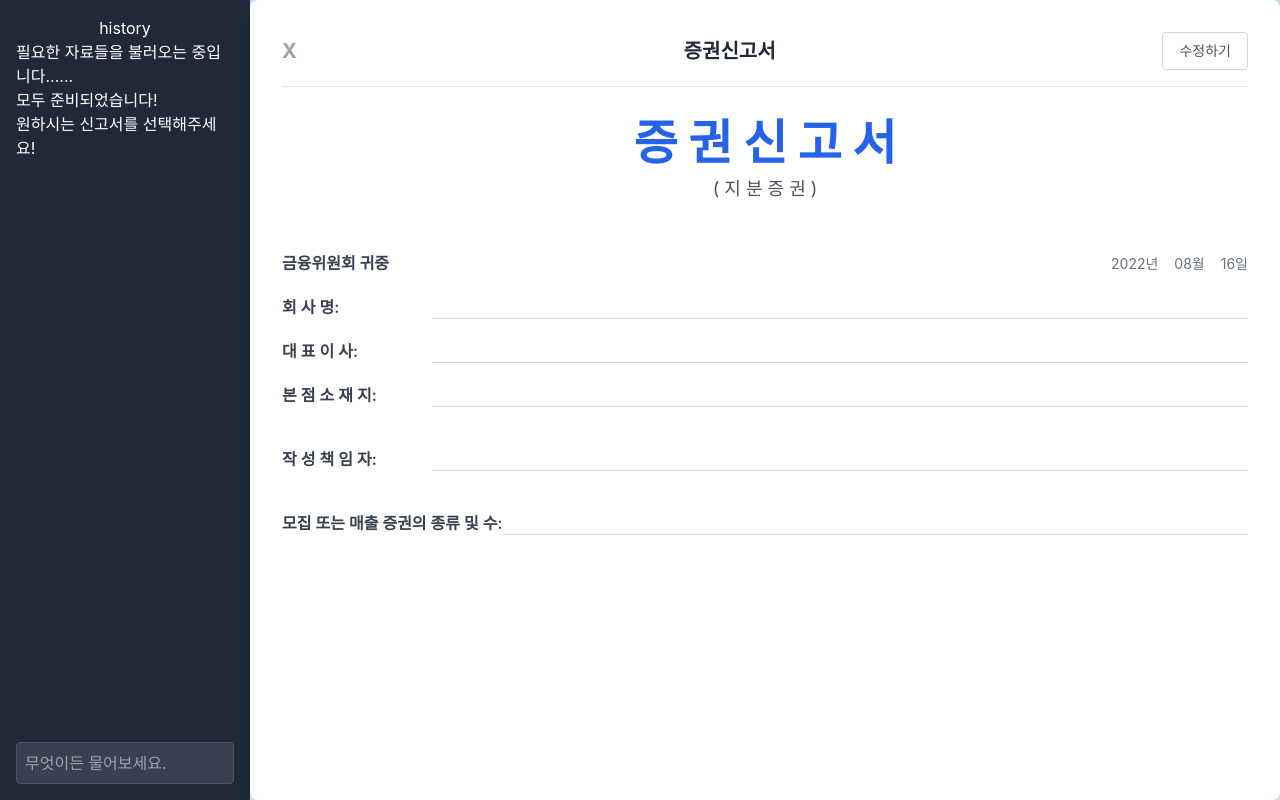
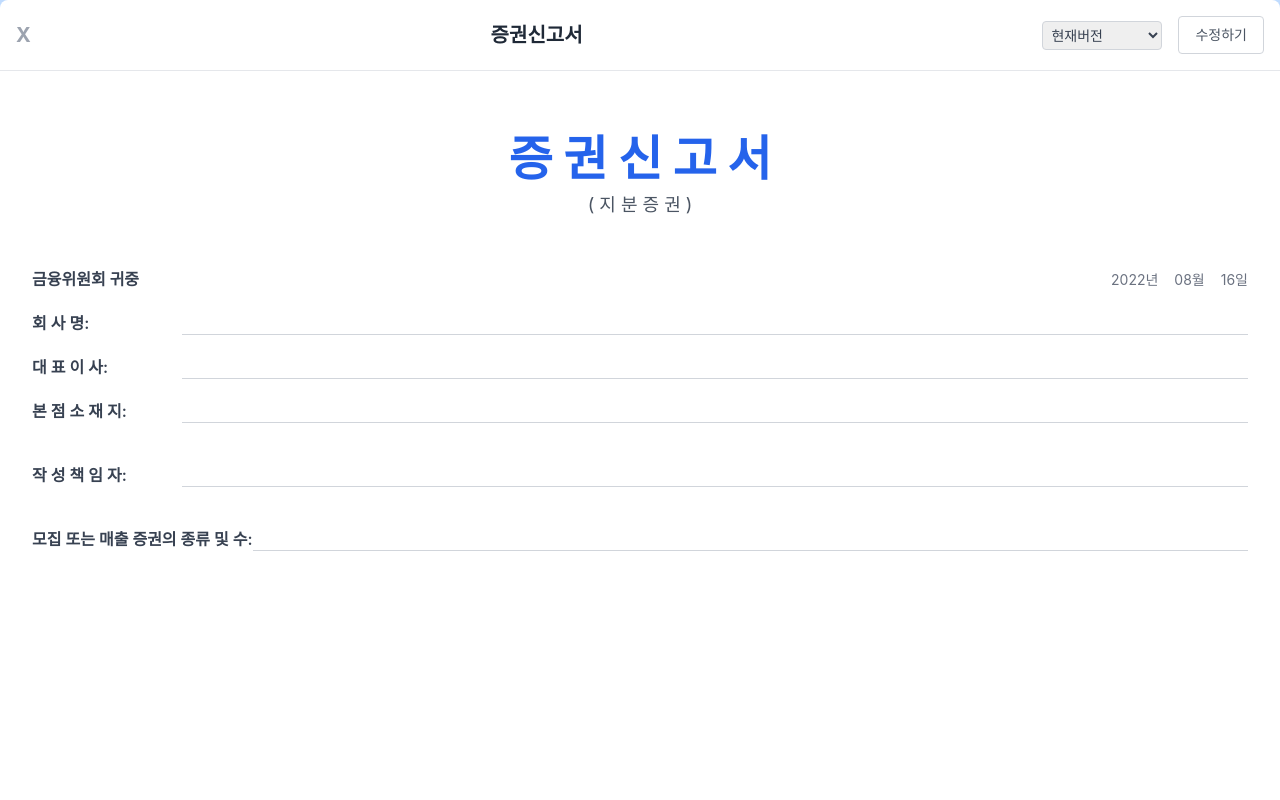
Before and after one commit to duozone-1-finalproject/Frontend, a React (Create React App) app: page /edit in a window 1280 px wide. Built offline with nearby package versions, Linux system fonts and the light colour scheme.

Commit message:
Chore : 사이드바 유무에 따른 문서 편집 UI 크기 조절

```diff
--- a/src/components/sidebar.tsx
+++ b/src/components/sidebar.tsx
@@ -52,7 +52,7 @@ const Sidebar: React.FC<SidebarProps> = ({ show, onClose, onChatbotClick }) => {
         </div>
         <div className="sidebar flex flex-col justify-between h-full">
             <div className="sidebar-message">
-                <p>필요한 자료들을 불러오는 중입니다......</p>
+                <p>히스토리 출력하는 페이지입니다......</p>
                 <p>모두 준비되었습니다!</p>
                 <p>원하시는 신고서를 선택해주세요!</p>
             </div>
--- a/src/pages/EditPage.tsx
+++ b/src/pages/EditPage.tsx
@@ -6,33 +6,56 @@ import Sidebar from '../components/sidebar';
 
 const EditPage = () => {
   const navigate = useNavigate();
+  const [sidebar,setSidebar]= useState<boolean>(false);
 
   return (
     // 가장 바깥쪽 컨테이너: 화면 전체를 채우도록 설정 (h-screen, w-screen)
     // 배경 그라디언트 유지, flex 컨테이너로 설정
     // items-center, justify-center는 제거하여 내부 컨텐츠가 중앙에 모이지 않도록 함
-    <div className="security-report-container h-screen w-screen flex items-center justify-center bg-gradient-to-b from-blue-200 to-blue-100">
-      {/* Sidebar 컴포넌트 (show prop은 예시) */}
-      {/* Sidebar의 실제 너비는 Sidebar 컴포넌트 내부나 여기에 Tailwind 클래스로 지정해야 합니다. */}
-      {/* 예: w-64 또는 w-1/5 */}
-      {/* 여기서는 Sidebar가 고정 너비를 가진다고 가정하고, flex-shrink-0 (축소 방지)을 추가할 수 있습니다. */}
-      {/* 실제 Sidebar 컴포넌트가 있다면 해당 컴포넌트 내에서 너비 설정 */}
-      {/* 임시로 Sidebar를 div로 대체합니다. */}
-      <Sidebar show={true}></Sidebar>
+    // 가장 바깥쪽 컨테이너: 화면 전체를 채우고, Sidebar와 메인 컨텐츠 블록을 수직 중앙에 정렬
+        // justify-center는 제거하여 main-content가 flex-grow로 남은 공간을 채우게 합니다.
+        <div className="security-report-container h-screen w-screen flex items-center bg-gradient-to-b from-blue-200 to-blue-100">
 
+            {/* Sidebar 컴포넌트 */}
+            {/* Sidebar 컴포넌트 내부에서 너비(flexBasis)와 축소 방지(flexShrink)를 정의한다고 가정합니다. */}
+            <Sidebar show={sidebar} />
 
-      {/* 메인 컨텐츠 영역: 남은 공간을 모두 채우도록 flex-grow, h-full, w-full, max-w-full 설정 */}
-      {/* 그림자 및 둥근 모서리 유지 */}
-      <div className="main-content flex flex-grow w-full h-full max-w-full rounded-lg shadow-lg overflow-hidden">
-        {/* 좌측 (2/5) 영역 */}
-        <div className="w-full bg-white flex flex-col p-8"> {/* 흰색 배경으로 변경, 내부 컨텐츠를 위한 flex-col */}
-          <div className="header-bar flex justify-between items-center pb-4 border-b border-gray-200 mb-8">
+            {/* 메인 컨텐츠 영역 (흰색 배경의 큰 카드 형태) */}
+            {/* flex-grow: Sidebar 옆의 남은 공간을 모두 차지합니다. */}
+            {/* h-full: 부모의 높이를 100% 채웁니다. */}
+            {/* max-w-full: main-content 자체는 부모의 최대 너비를 따릅니다. */}
+            {/* justify-center items-center: 내부 실제 폼 영역을 이 main-content 중앙에 정렬합니다. */}
+            <div className="main-content flex flex-grow h-full max-w-full justify-center items-center">
+                {/*
+                    실제 폼과 우측 빈 공간을 감싸는 래퍼 div (이미지에서 보이는 흰색 박스):
+                    - flex flex-col: 상단 헤더와 하단 폼 영역을 세로로 배치합니다.
+                    - w-full h-full: main-content 내에서 사용 가능한 공간을 최대한 채웁니다.
+                    - max-w-[80vw]: 폼 영역 전체의 최대 가로 크기를 뷰포트 너비의 80%로 제한합니다.
+                    - bg-white rounded-lg shadow-lg: 전체 폼 영역에 흰색 배경, 둥근 모서리, 그림자를 적용.
+                */}
+                <div className={`flex flex-col w-full h-full ${sidebar? "max-w-80vw":"max-w-vw"} bg-white rounded-lg shadow-lg`}>
+                    {/* 상단 헤더 바: X, 증권신고서 제목, 현재버전 셀렉트, 수정하기 버튼 */}
+                    {/* flex-none: 이 헤더의 높이가 내용에 따라 고정되도록 하여 flex-grow가 적용된 아래 컨텐츠 영역이 나머지 공간을 채우도록 함 */}
+                    <div className="header-top-bar flex-none flex items-center justify-between p-4 border-b border-gray-200">
                         <span className="close-icon text-gray-400 text-xl font-bold cursor-pointer">X</span>
-            <h1 className="header-title text-xl font-bold text-gray-800">증권신고서</h1>
+                        {/* 이미지와 같이 '증권신고서' 제목이 중앙에 가깝도록 flex-grow를 사용하여 양옆의 여백을 조절하거나,
+                            단순히 flex-grow를 주지 않고 content의 자연스러운 중앙 정렬을 이용할 수도 있습니다.
+                            여기서는 `mr-auto ml-auto` 조합으로 중앙 정렬하고 텍스트 정렬을 명시합니다. */}
+                        <h1 className="header-title flex-grow text-center text-xl font-bold text-gray-800">증권신고서</h1>
+                        <div className="flex items-center space-x-4"> {/* 기존 ml-auto는 h1에 중앙 정렬을 위해 제거 */}
+                            <select className="w-[120px] p-1 border border-gray-300 rounded text-gray-700 text-sm">
+                                <option>현재버전</option>
+                            </select>
                             <button className="modify-button px-4 py-2 text-sm text-gray-600 border border-gray-300 rounded hover:bg-gray-50">수정하기</button>
                         </div>
+                    </div>
 
-          <div className="report-title-section text-center mb-12">
+                    {/* 주요 폼 컨텐츠 영역 (좌측 폼과 우측 빈 공간) */}
+                    {/* flex-grow: 상단 헤더를 제외한 남은 세로 공간을 모두 채웁니다. */}
+                    <div className="flex flex-grow overflow-y-auto"> {/* 내용이 길어지면 스크롤 가능하게 */}
+                        {/* 좌측 (2/5) 영역 - 실제 폼 내용이 들어가는 부분 */}
+                        <div className="w-full bg-white flex flex-col p-8">
+                            <div className="report-title-section text-center mb-12 mt-8"> {/* 이미지와 비슷하게 mt-8 추가 */}
                                 <h2 className="main-report-korean-title text-5xl font-extrabold mb-2">
                                     <span className="text-blue-600">증 권 신 고 서</span>
                                 </h2>
@@ -73,8 +96,8 @@ const EditPage = () => {
                                 </div>
                             </div>
                         </div>
-
-
+                    </div>
+                </div>
             </div>
         </div>
   );
```
Lines whose indentation alone changed are shown as unchanged.
